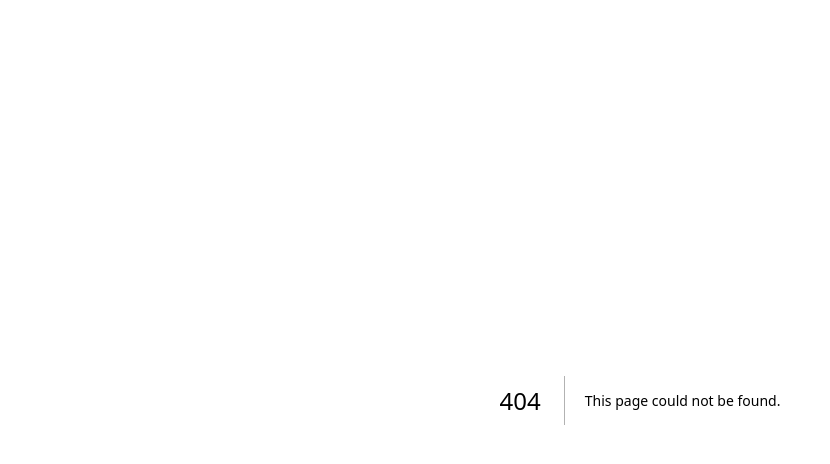
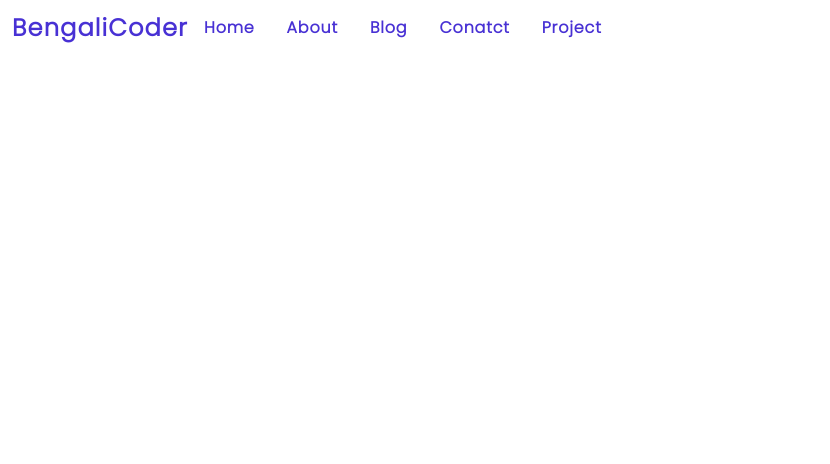
Before and after one commit to shaid-7908/my_portfolio_nextJs, a Next.js app: page /About in a window 1280 px wide. Before the commit this address had no page. Shown: the top 464 px of the page, without its empty margins (0-830 px from the left). Built offline with nearby package versions, Linux system fonts and the light colour scheme.

Commit message:
Added and Next/Image

```diff
--- /dev/null
+++ b/pages/About/index.js
@@ -0,0 +1,32 @@
+'use client'
+import React from 'react'
+import Link from 'next/link'
+import { useRouter } from 'next/navigation'
+import { AnimatePresence,motion } from 'framer-motion'
+import TransitionPage from '../Component/Transitionpage'
+
+export default function index() {
+  return (
+    <>
+    <AnimatePresence mode='wait'>
+        <TransitionPage/>
+        <div className='containerWrap2'>
+        <div className='p-3 flex justify-start items-center font-popins relative '>
+                <h1 className='text-2xl text-[#4831d4] font-bold tracking-wider '>BengaliCoder</h1>
+               {/* <Navbar barcolor='#4831d4'/> */}
+                <div className='hidden lg:block'>
+                    <ul className='flex justify-around text-lgn tracking-wider font-semibold '>
+                        <Link href='/' className='mx-4 text-[#4831d4]'>Home</Link>
+                        <Link href='/About' className='mx-4 text-[#4831d4]'>About</Link>
+                        <li className='mx-4 text-[#4831d4]'>Blog</li>
+                        <li className='mx-4 text-[#4831d4]'>Conatct</li>
+                        <li className='mx-4 text-[#4831d4]'>Project</li>
+                    </ul>
+                </div>
+            </div>
+        </div>
+
+    </AnimatePresence>
+    </>
+  )
+}
--- a/pages/Component/Herosection3.js
+++ b/pages/Component/Herosection3.js
@@ -1,5 +1,6 @@
 import React from 'react'
 import {motion} from 'framer-motion'
+import Image from 'next/image'
 
 export default function Herosection3() {
   return (
@@ -20,7 +21,7 @@ export default function Herosection3() {
                  startup through building multiple React applications into a single robust learning platform.</p>
         </motion.div>
         <div className='flex-1 p-8 border-4 border-[#ccf381]'>
-            <img className='text-center' src="https://camo.githubusercontent.com/5ddf73ad3a205111cf8c686f687fc216c2946a75005718c8da5b837ad9de78c9/68747470733a2f2f7468756d62732e6766796361742e636f6d2f4576696c4e657874446576696c666973682d736d616c6c2e676966" alt="coding"/>
+            <Image width={500} height={400} className='text-center' src="https://camo.githubusercontent.com/5ddf73ad3a205111cf8c686f687fc216c2946a75005718c8da5b837ad9de78c9/68747470733a2f2f7468756d62732e6766796361742e636f6d2f4576696c4e657874446576696c666973682d736d616c6c2e676966" alt="coding"/>
         </div>
     </div>
   )
```
